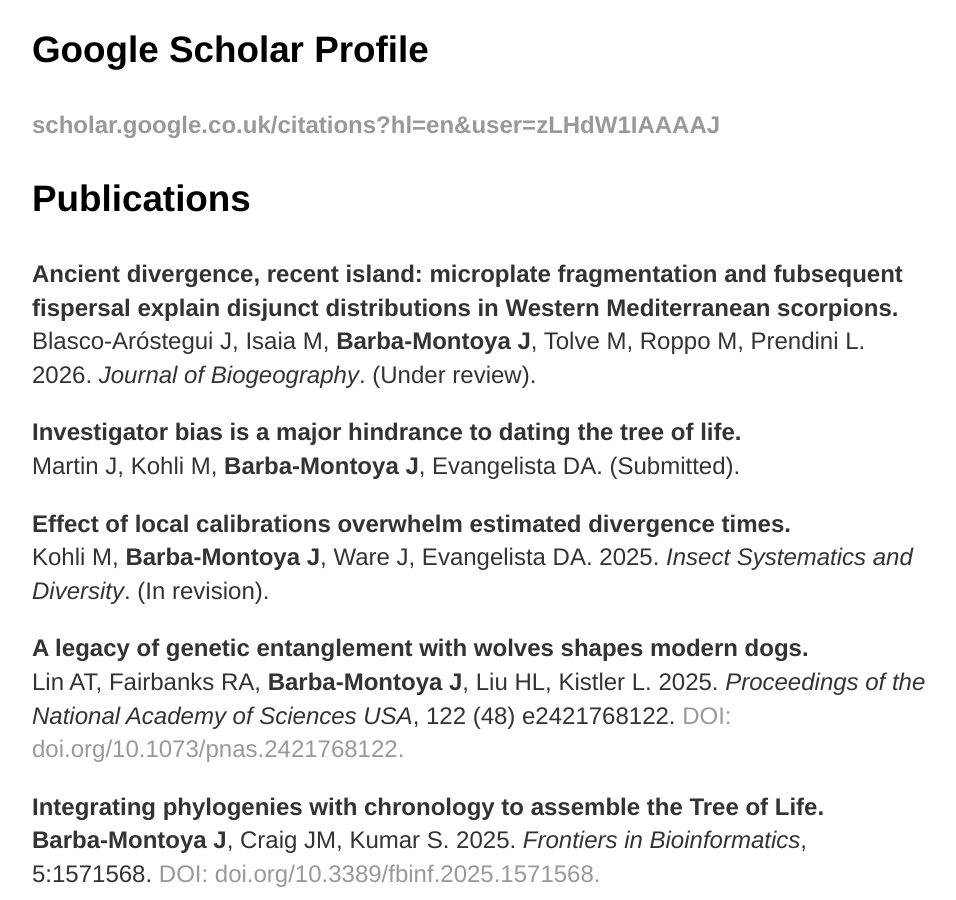
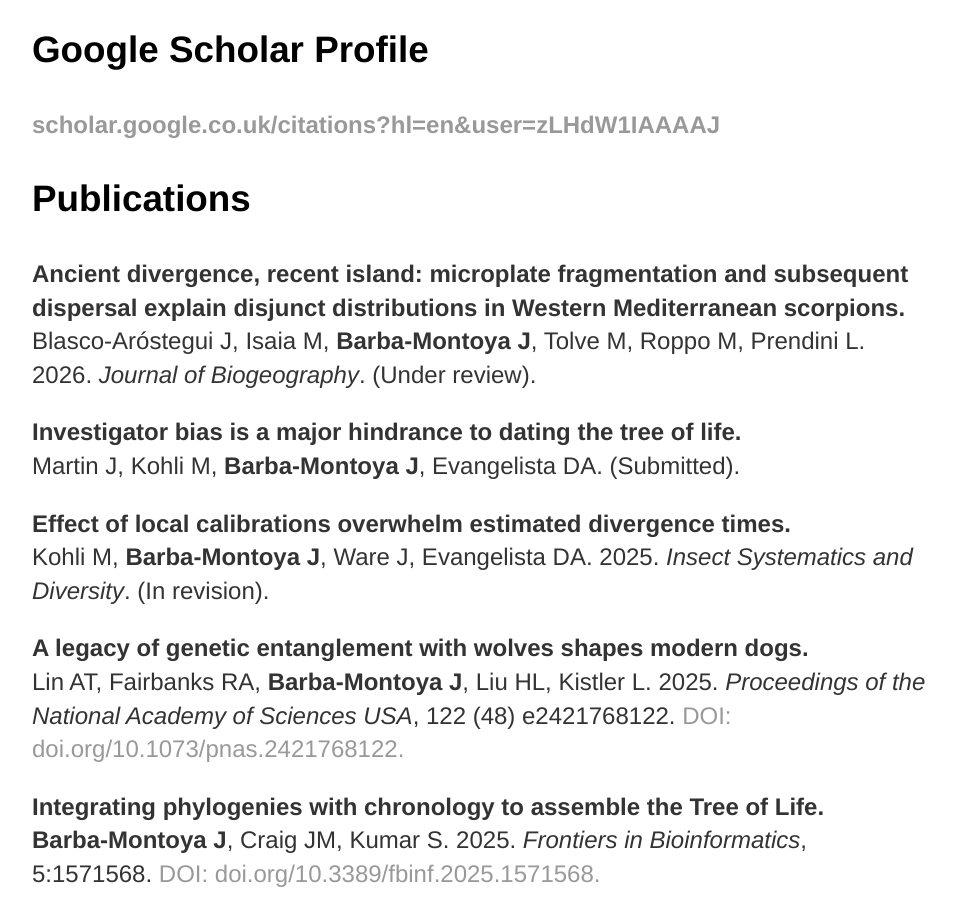
Before and after one commit to josebarbamontoya/josebarbamontoya.github.io, a Jekyll site: the page built from research/index.html, in a window 1280 px wide and 900 px high, scrolled down 436 px. Shown: the whole window, without its empty margins (160-1116 px from the left). Built offline with Jekyll 4.4.1, drawn with Linux system fonts in a browser that asks for light colours.

Commit message:
Update index.html

```diff
--- a/research/index.html
+++ b/research/index.html
@@ -11,7 +11,7 @@
 
 					<h3>Publications</h3>
 
-<p><b>Ancient divergence, recent island: microplate fragmentation and fubsequent fispersal explain disjunct distributions in Western Mediterranean scorpions.</b><br>
+<p><b>Ancient divergence, recent island: microplate fragmentation and subsequent dispersal explain disjunct distributions in Western Mediterranean scorpions.</b><br>
 Blasco-Aróstegui J, Isaia M, <b>Barba-Montoya J</b>, Tolve M, Roppo M, Prendini L. 2026. <i>Journal of Biogeography</i>. (Under review).</a>
 
 <p><b>Investigator bias is a major hindrance to dating the tree of life.</b><br>
```
